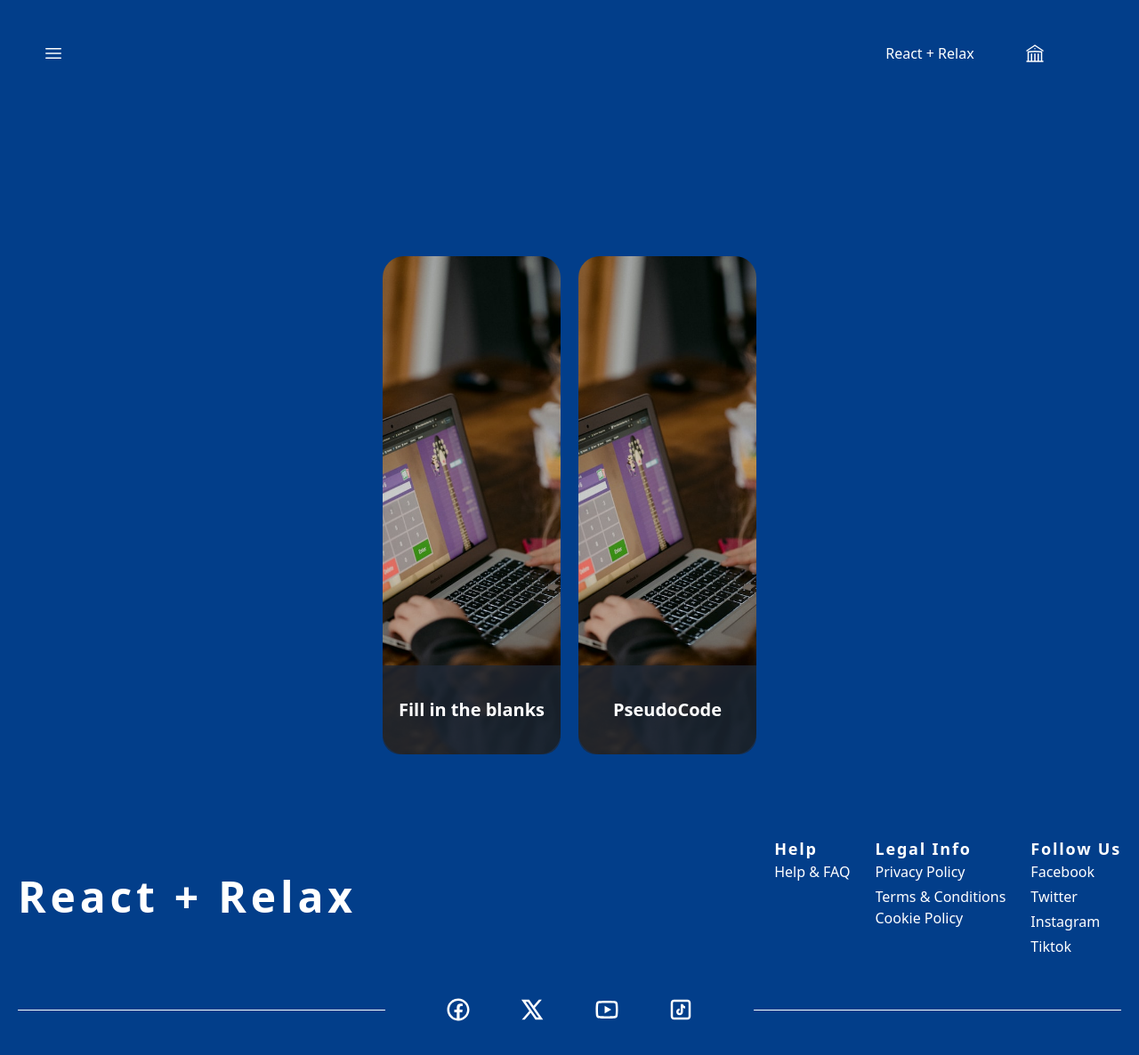
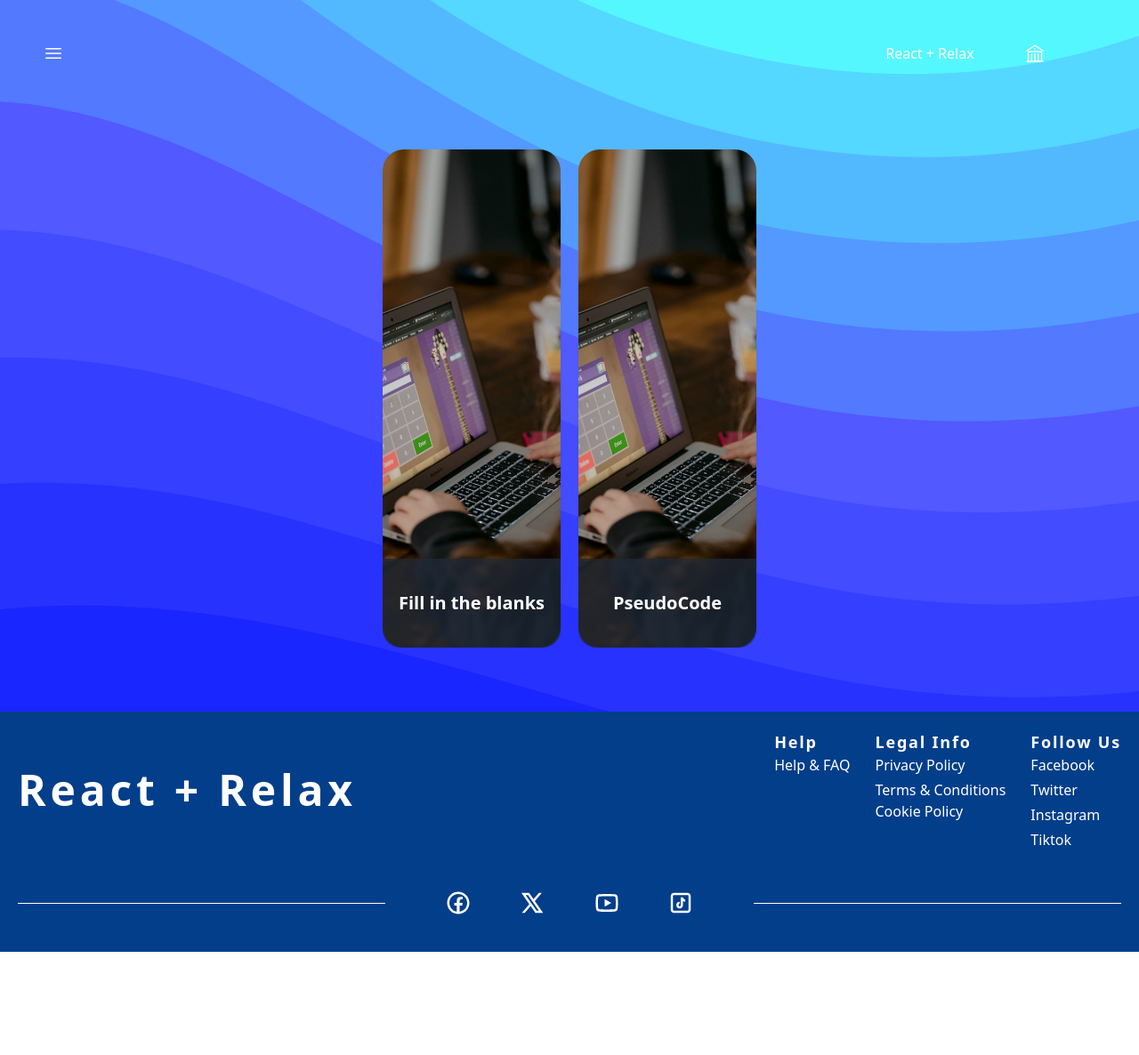
Before and after one commit to ishaaq08/react-and-relax, a React (Vite) app in the folder client/: page /games in a window 1280 px wide. Shown: the top 1186 px of the page at 89% size. After the commit the page ends 1070 px from the top, so only its background shows below. Built offline with nearby package versions, Linux system fonts and the light colour scheme.

Commit message:
styling background

```diff
--- a/client/src/components/Header/index.jsx
+++ b/client/src/components/Header/index.jsx
@@ -65,7 +65,7 @@ const index = () => {
 
   return (
     <>
-      <header className="z-20 bg-[#023E8A] text-white p-12 w-screen">
+      <header className="absolute z-20  text-white p-12 w-screen">
         <nav className="flex items-center justify-between flex-row">
           <div
             role="nav-toggle"
--- a/client/src/components/HomePageBody/index.jsx
+++ b/client/src/components/HomePageBody/index.jsx
@@ -1,5 +1,5 @@
 import { Link } from 'react-router-dom';
-import background from '../../assets/annie-spratt-ITE_nXIDQ_A-unsplash.jpg';
+import background from '../../assets/background.svg';
 import revision1 from '../../assets/childrevising.jpg';
 import revision2 from '../../assets/childrevising2.jpg';
 import revision3 from '../../assets/childrevising3.jpg';
@@ -18,9 +18,10 @@ const index = () => {
   const x = useTransform(scrollYProgress, [0, 1], ['6%', '-430%']);
 
   const bgStyles = {
-    backgroundImage: `url(${background})`, // Use the 'url' function to specify the image path
-    backgroundSize: 'cover', // Adjust to your preference
+    backgroundImage: `url(${background})`, // Use the 'url' function to specify the image path // Adjust to your preference
+    backgroundSize: 'cover',
     backgroundPosition: 'center', // Adjust to your preference
+    backgroundRepeat: 'no-repeat',
     height: '100vh', // Set the desired height of your hero section
   };
   return (
--- a/client/src/components/Reveal/index.jsx
+++ b/client/src/components/Reveal/index.jsx
@@ -17,12 +17,12 @@ export const Reveal = ({ children, width = '100%' || 'fit-content' }) => {
   return (
     <div
       ref={refContainer}
-      style={{ position: 'relative', width, overflow: 'hidden' }}
+      style={{ position: 'relative', width, }}
     >
       <motion.div
         variants={{
-          hidden: { opacity: 0, x: -75 },
-          visible: { opacity: 1, x: 0 },
+          hidden: { opacity: 0, y: 70 },
+          visible: { opacity: 1, y: 0 },
         }}
         initial="hidden"
         animate={mainControls}
--- a/client/src/components/SelectGrid/index.jsx
+++ b/client/src/components/SelectGrid/index.jsx
@@ -4,6 +4,8 @@ import { useState } from 'react';
 import { Footer } from '..';
 import { Link } from 'react-router-dom';
 import { useData } from '../../contexts';
+
+import background from '../../assets/background.svg';
 const index = () => {
   const { howTo, setHowTo } = useData();
   const handleGame = (index) => {
@@ -13,6 +15,14 @@ const index = () => {
 
   const handleCardClick = (index) => {
     setExpandedIndex(index === expandedIndex ? -1 : index);
+  };
+
+  const bgStyles = {
+    backgroundImage: `url(${background})`, // Use the 'url' function to specify the image path // Adjust to your preference
+    backgroundSize: 'cover',
+    backgroundPosition: 'center', // Adjust to your preference
+    backgroundRepeat: 'no-repeat',
+    height: '100vh', // Set the desired height of your hero section
   };
 
   const cardVariants = {
@@ -37,7 +47,7 @@ const index = () => {
 
   return (
     <>
-      <section className="py-16 h-screen">
+      <section className="py-16 h-screen" style={bgStyles}>
         <div className="max-w-7xl mx-auto px-4 sm:px-6 lg:px-8">
           {/* <div className="text-center">
             <h1 className="text-3xl font-extrabold">Select A Game</h1>
```
Also changed, not shown: client/src/assets/background.svg (added), client/src/assets/background1.svg (added).
